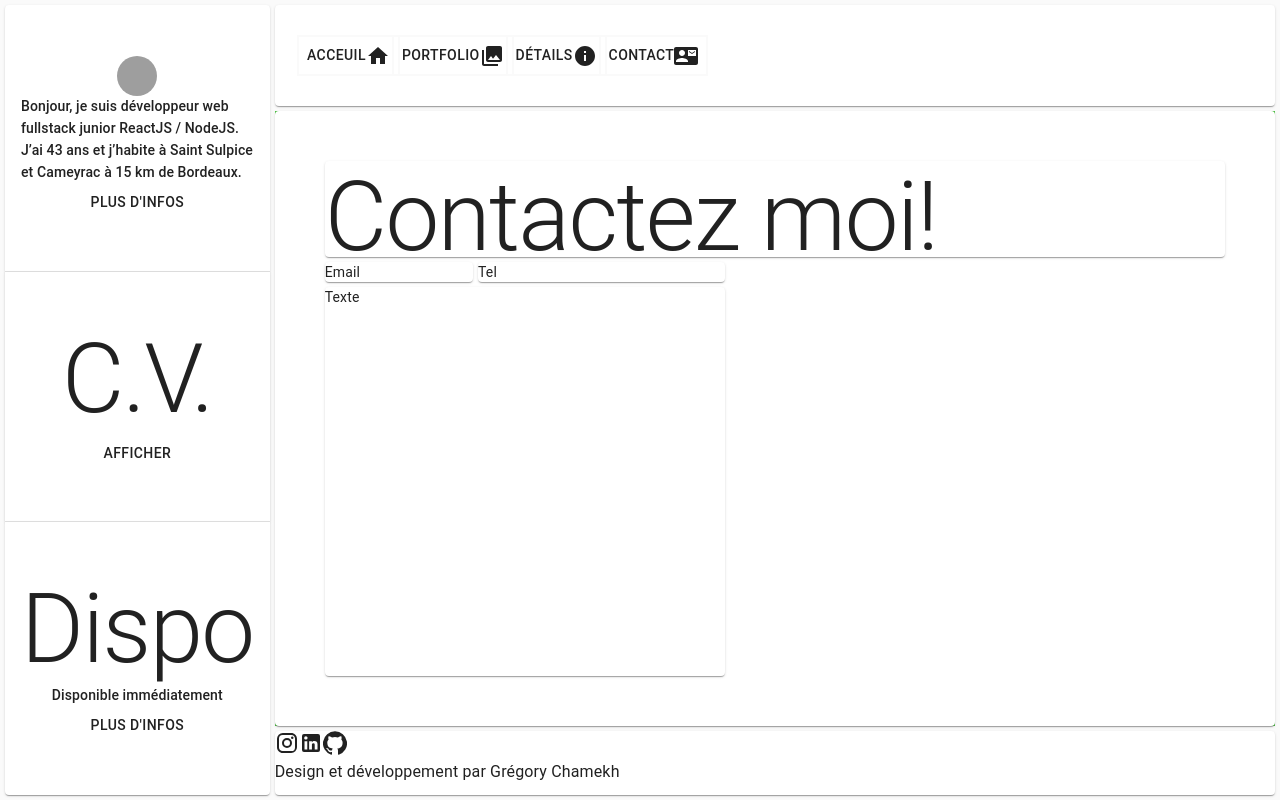
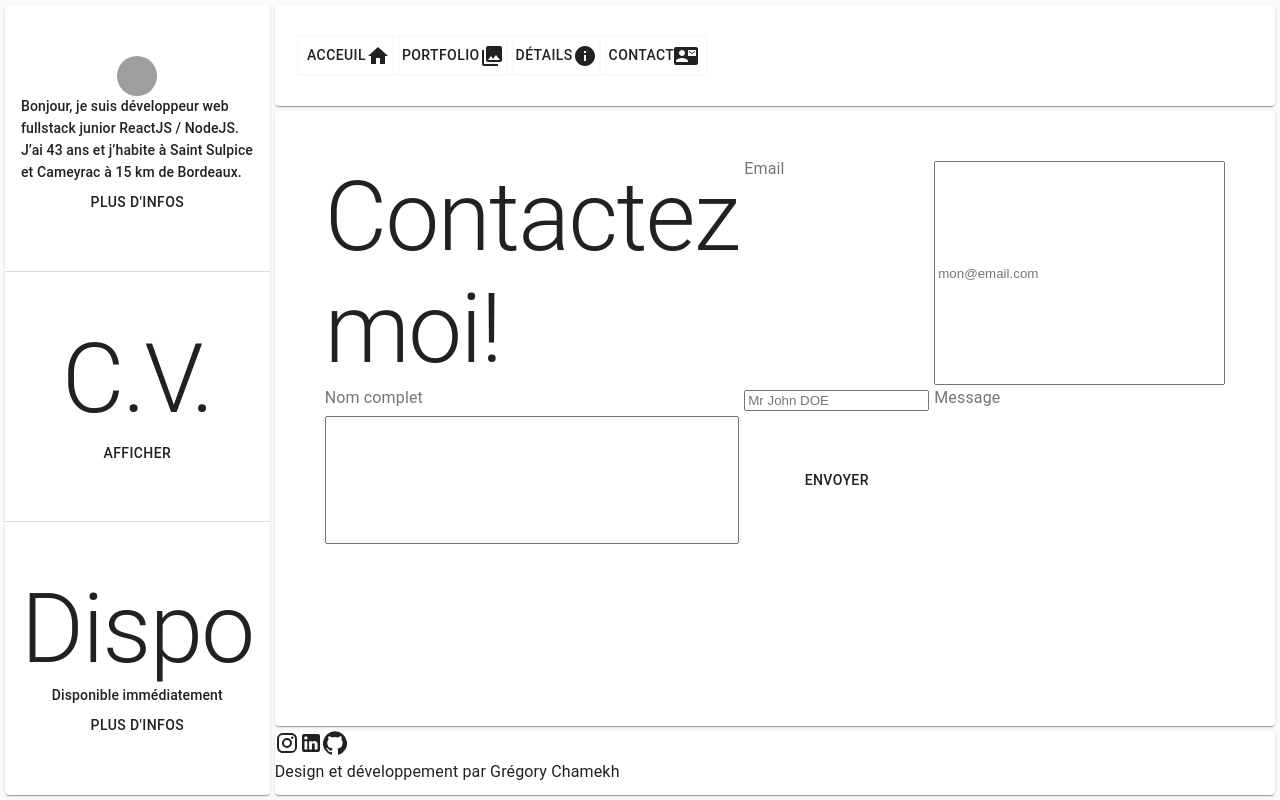
Before and after one commit to rachOS/portfolio-front, a React (Create React App) app: page /contact in a window 1280 px wide. Built offline with nearby package versions, Linux system fonts and the light colour scheme; no server answers; grey boxes are pictures that could not be loaded.

Commit message:
send mail form working but the handleChange() is wip Installed React Final Form

```diff
--- a/package.json
+++ b/package.json
@@ -14,11 +14,13 @@
     "axios": "^0.19.2",
     "express": "^4.17.1",
     "express-favicon": "^2.0.1",
+    "final-form": "^4.20.1",
     "fontsource-roboto": "^2.2.6",
     "jquery": "^3.5.1",
     "path": "^0.12.7",
     "react": "^16.13.1",
     "react-dom": "^16.13.1",
+    "react-final-form": "^6.5.1",
     "react-redux": "^7.2.1",
     "react-router": "^5.2.0",
     "react-router-dom": "^5.2.0",
--- a/src/App.js
+++ b/src/App.js
@@ -38,8 +38,6 @@ function App() {
         getLastProjectByDate();
     }, [projects]);
 
-    console.log("LAST", projects[0]);
-
     return (
         <Router>
             <CssBaseline>
@@ -51,7 +49,7 @@ function App() {
                         <Route path="/portfolio/:lastProject">
                             <Portfolio />
                             <Route path="/portfolio/:id">
-                                <Project projects={projects}/>
+                                <Project projects={projects} />
                             </Route>
                         </Route>
                         <Route path="/details" component={Details} />
--- a/src/components/Contact.jsx
+++ b/src/components/Contact.jsx
@@ -1,10 +1,14 @@
-import React from "react";
+import React, { useState, useEffect } from "react";
+import Axios from "axios";
+import { Form, Field } from "react-final-form";
 import {
     Paper,
     Box,
     Card,
+    InputLabel,
     CardContent,
     Button,
+    TextField,
     CardActions,
     Typography,
 } from "@material-ui/core";
@@ -17,23 +21,68 @@ import "../App.css";
 import "./style/contact.css";
 
 function Contact() {
+    const [value, setValue] = useState({
+        user_email: "mon@email.com",
+        subject: "coucou",
+        text: "lorem ipsum",
+    });
+
+    const sleep = (ms) => new Promise((resolve) => setTimeout(resolve, ms));
+    const onSubmit = async (values) => {
+        await sleep(300);
+        window.alert(
+            "Je vous remercie pour votre message et j'y répondrai dès que possible"
+        );
+    };
+
+    const handleChange = (event) => {
+        event.preventDefault();
+        console.log("VALUE TARGET", event.target.value);
+    };
+    const handleSubmit = () => {
+        const sendURL = `${process.env.REACT_APP_HOST}/contact`;
+        const formDatas = value;
+        Axios.post(sendURL, formDatas);
+    };
     return (
-        <Box className="main contact">
-            <Paper className="contact-container">
-                <Card className="title">
-                    <Typography variant="h1">Contactez moi!</Typography>
-                </Card>
-                <Card className="email">
-                    <Typography variant="">Email</Typography>
-                </Card>
-                <Card className="phone">
-                    <Typography variant="">Tel</Typography>
-                </Card>
-                <Card className="text">
-                    <Typography variant="">Texte</Typography>
-                </Card>
-            </Paper>
-        </Box>
+        <Card className="main contact">
+            <Form
+                onSubmit={onSubmit}
+                render={({ handleSubmit, handleChange }) => (
+                    <form method="POST" className="contact-container">
+                        <Typography variant="h1">Contactez moi!</Typography>
+                        <InputLabel>Email</InputLabel>
+                        <Field
+                            name="user_email"
+                            component="input"
+                            type="email"
+                            value={handleChange}
+                            placeholder="mon@email.com"
+                        />
+                        <InputLabel>Nom complet</InputLabel>
+                        <Field
+                            name="Nom complet"
+                            component="input"
+                            type="text"
+                            placeholder="Mr John DOE"
+                        />
+                        <InputLabel>Message</InputLabel>
+                        <Field
+                            name="Message"
+                            component="input"
+                            type="textarea"
+                            placeholder=""
+                        />
+                        <Button
+                            component="submit"
+                            onClick={() => handleSubmit()}
+                        >
+                            Envoyer
+                        </Button>
+                    </form>
+                )}
+            />
+        </Card>
     );
 }
 
```
Also changed, not shown: 1 other file (tests, documents, lock files or other folders).
